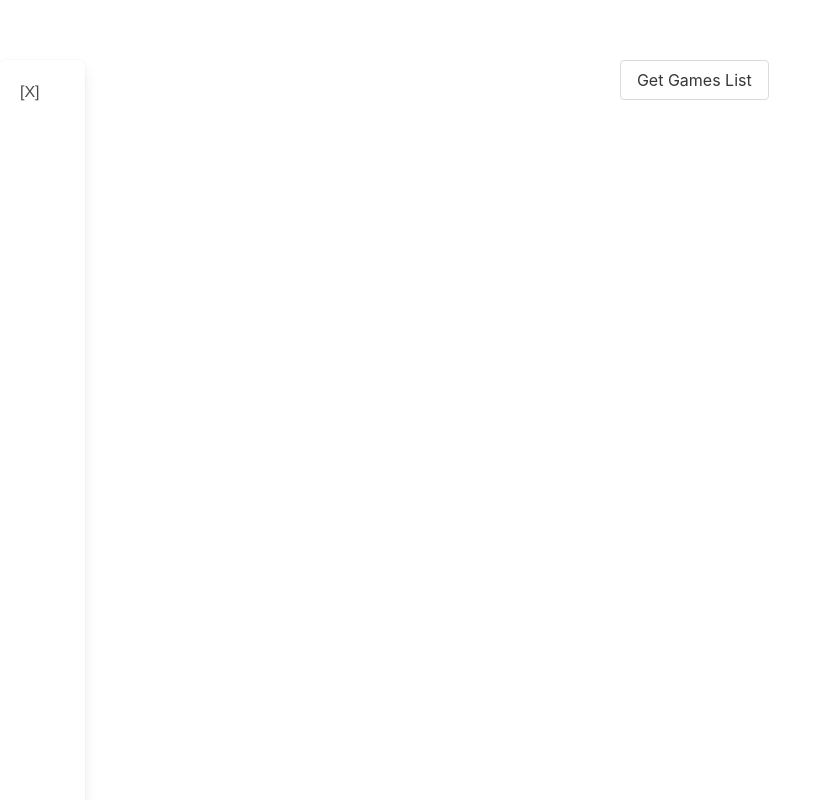
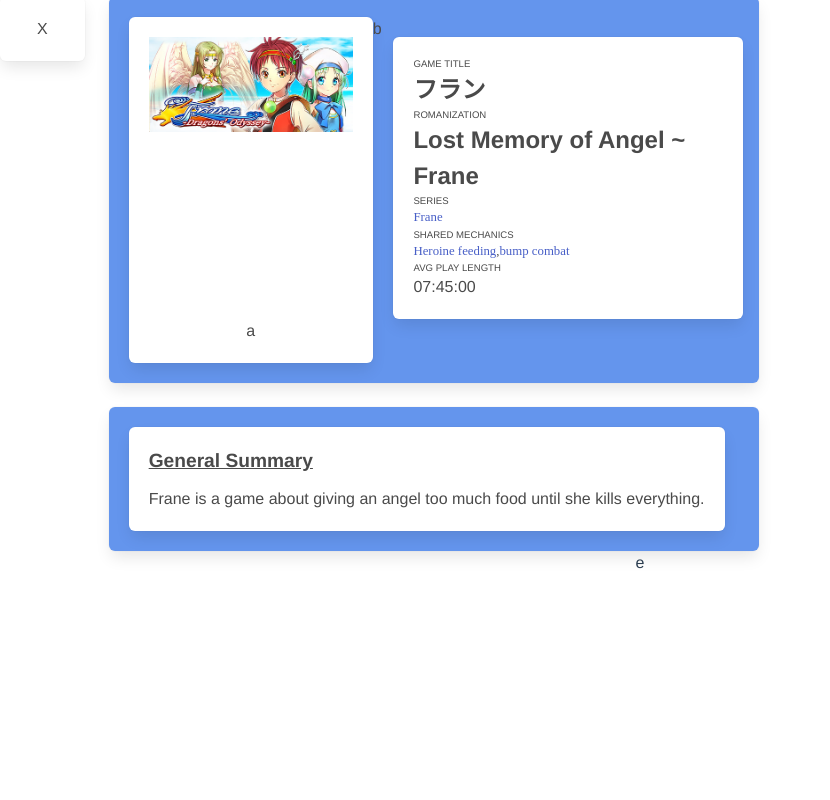
Before and after one commit to bferguson3/kemcowiki, a Vue app in the folder vueapp/: page / in a window 1280 px wide. Shown: the top 800 px of the page, without its empty margins (0-830 px from the left). Built offline with nearby package versions, Linux system fonts and the light colour scheme.

Commit message:
basic css for game card

```diff
--- a/vueapp/src/App.vue
+++ b/vueapp/src/App.vue
@@ -7,7 +7,7 @@
 <script>
 import Users from './components/Users.vue'
 
-require("./new.scss");
+//require("./new.scss");
 
 export default {
   name: 'App',
--- a/vueapp/src/components/Users.vue
+++ b/vueapp/src/components/Users.vue
@@ -1,10 +1,39 @@
 <template>
-<div class="columns is-mobile">
-  <div class="column is-1">
-      <div class="box" style="height: 1024px" align="left">[X]</div>
-  </div>
-  <div class="column is-11">
-      <button class="button" @click="test">Get Games List</button>
+<div class="columns base-column">
+  <div class="column">
+    <p class="teensytext">KEMCO WIKI TEST</p>
+    <div class="columns is-mobile">
+      <div class="column is-1">
+        <p class="box is-info">X</p>
+      </div>
+      <div class="column is-11">
+        <div class="box is-full-card">
+            <div class="box is-card-image">
+                <div class="game-image"><img src="franeheader.jpg"></div>
+                <div class="box is-game-details">
+                    <div class="teensytext">GAME TITLE</div>
+                        <div class="game-name-text">フラン</div>
+                    <div class="teensytext">ROMANIZATION</div>
+                        <div class="game-name-text">Lost Memory of Angel ~ Frane</div>
+                    <div class="teensytext">SERIES</div>
+                        <div class="smallertext"><a>Frane</a></div>
+                    <div class="teensytext">SHARED MECHANICS</div>
+                        <div class="smallertext"><a href="">Heroine feeding</a>,<a href="">bump combat</a>
+                        </div>
+                    <div class="teensytext">AVG PLAY LENGTH</div>
+                    07:45:00
+                </div>
+                a
+            </div>
+            b
+        </div>
+        <div class="box is-full-card">
+            <div class="box is-info-box"><h2>General Summary</h2>Frane is a game about giving an angel too much food until she kills everything.</div>
+        </div>
+      </div>
+      d
+    </div>
+    e
   </div>
 </div>
 </template>
@@ -34,7 +63,61 @@
 </script>
 
 <style>
-h3 {
-    margin-bottom: 5%
+h2{
+    font-size:120%;
+    font-weight: bold;
+    text-align: left;
+    text-decoration: underline;
+    padding-bottom:2%;
 }
+/* images */
+.game-image{
+    margin-bottom:-50%;
+}
+/* text */
+.teensytext{
+    font-size: 60%;
+}
+.smallertext{
+    font-size:80%;
+    font-family:serif;
+}
+.game-name-text{
+    font-size:150%;
+    font-weight: bold;
+}
+/* spacers */
+.block.has-left-border{
+    margin-left:5%;
+    width:100%;
+}
+.columns.base-column{
+    margin-top:-7%;
+}
+/* boxes */
+.box.is-card-image{
+    width:40%;
+}
+.box.is-full-card{
+    margin-left:0%;
+    width:100%;
+    background-color: cornflowerblue;
+    max-width:650px;
+    display:flex;
+}
+.box.is-warning {
+    background-color:rgb(248, 255, 122);
+}
+.box.is-game-details {
+    margin-left:120%;
+    width:180%;
+    text-align:left;
+    margin-top:-5%;
+    max-width:350px
+}
+/* buttons */
+.button.has-left-border{
+    margin-left:5%;
+}
+
 </style>
```
Also changed, not shown: vueapp/public/franeheader.jpg (added).
